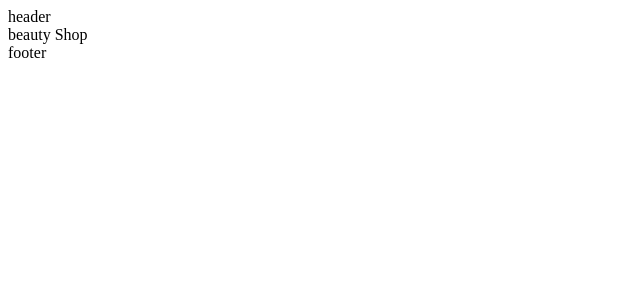
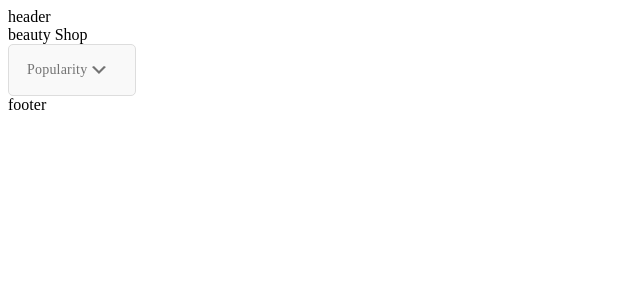
Before and after one commit to AbdugafurovaUmida/beauty-shop, a Next.js app: page / in a window 1280 px wide. Shown: the top 300 px of the page, without its empty margins (0-640 px from the left). Built offline with nearby package versions, Linux system fonts and the light colour scheme.

Commit message:
create popularity select in home page

```diff
--- /dev/null
+++ b/components/PopularitySelect.jsx
@@ -0,0 +1,13 @@
+import React from 'react'
+import styles from '../styles/Home.module.css'
+import { ArrowDown } from './svg';
+
+function PopularitySelect (){
+    return (
+        <>
+            <button className={styles.popularitySelect}>Popularity <ArrowDown /></button>
+        </>
+    )
+}
+
+export default PopularitySelect;
--- /dev/null
+++ b/components/svg.js
@@ -0,0 +1,5 @@
+export const ArrowDown = () => (
+    <svg width="15" height="8" viewBox="0 0 15 8" fill="none" xmlns="http://www.w3.org/2000/svg">
+    <path d="M2.99219 -0.000488281L7.99219 4.99951L12.9922 -0.000488281L14.9922 0.999511L7.99219 7.99951L0.992191 0.999511L2.99219 -0.000488281Z" fill="#737373"/>
+    </svg>
+)
--- a/pages/index.js
+++ b/pages/index.js
@@ -1,5 +1,6 @@
 import Head from 'next/head'
 import { Inter } from '@next/font/google'
+import PopularitySelect from '../components/PopularitySelect'
 
 
 const inter = Inter({ subsets: ['latin'] })
@@ -14,6 +15,7 @@ export default function Home() {
       </Head>
       <main >
         beauty Shop
+        <PopularitySelect />
       </main>
     </>
   )
--- /dev/null
+++ b/styles/Home.module.css
@@ -0,0 +1,19 @@
+.popularitySelect {
+  display: block;
+  padding: 11px 29px 11px 18px;
+  background: #f9f9f9;
+  border: 1px solid #dddddd;
+  border-radius: 5px;
+  font-family: "Montserrat";
+  font-style: normal;
+  font-weight: 400;
+  font-size: 14px;
+  line-height: 28px;
+  letter-spacing: 0.2px;
+  color: #737373;
+  transition: 0.3 ease-in;
+}
+.popularitySelect:hover{
+    opacity: 0.6;
+    transition: 0.3 ease-in;
+}
```
Also changed, not shown: components/SearchInput.jsx (added).
